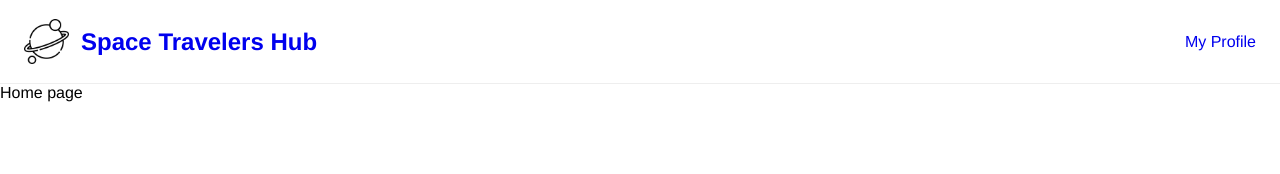
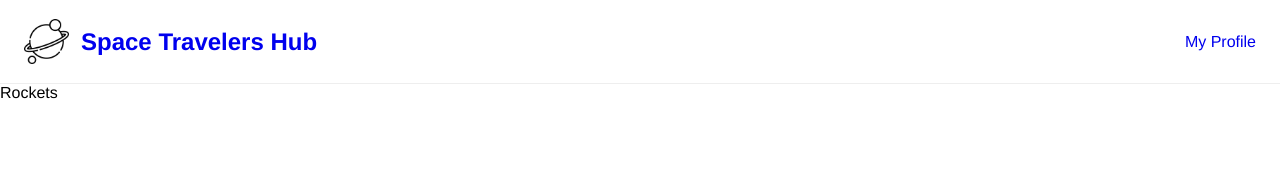
Before and after one commit to BB-Simon/space-travelers-hub, a React (Create React App) app: page / in a window 1280 px wide. Shown: the top 174 px of the page. Built offline with nearby package versions, Linux system fonts and the light colour scheme.

Commit message:
Create the rocket setup

```diff
--- a/src/App.js
+++ b/src/App.js
@@ -6,6 +6,7 @@ import {
 import './App.css';
 import { Navigation } from './components';
 import { Home, MyProfile } from './pages';
+import Rockets from './components/rocket/Rockets';
 
 const Layout = () => (
   <main>
@@ -18,6 +19,7 @@ function App() {
   return (
     <Routes>
       <Route element={<Layout />}>
+        <Route path="/" element={<Rockets />} />
         <Route path="/" element={<Home />} />
         <Route path="/my-profile" element={<MyProfile />} />
       </Route>
--- /dev/null
+++ b/src/components/rocket/Rockets.jsx
@@ -0,0 +1,7 @@
+import React from 'react';
+
+const Rockets = () => (
+  <div>Rockets</div>
+);
+
+export default Rockets;
--- a/src/index.js
+++ b/src/index.js
@@ -12,7 +12,3 @@ root.render(
     </BrowserRoute>
   </React.StrictMode>,
 );
-
-// If you want to start measuring performance in your app, pass a function
-// to log results (for example: reportWebVitals(console.log))
-// or send to an analytics endpoint. Learn more: https://bit.ly/CRA-vitals
```
